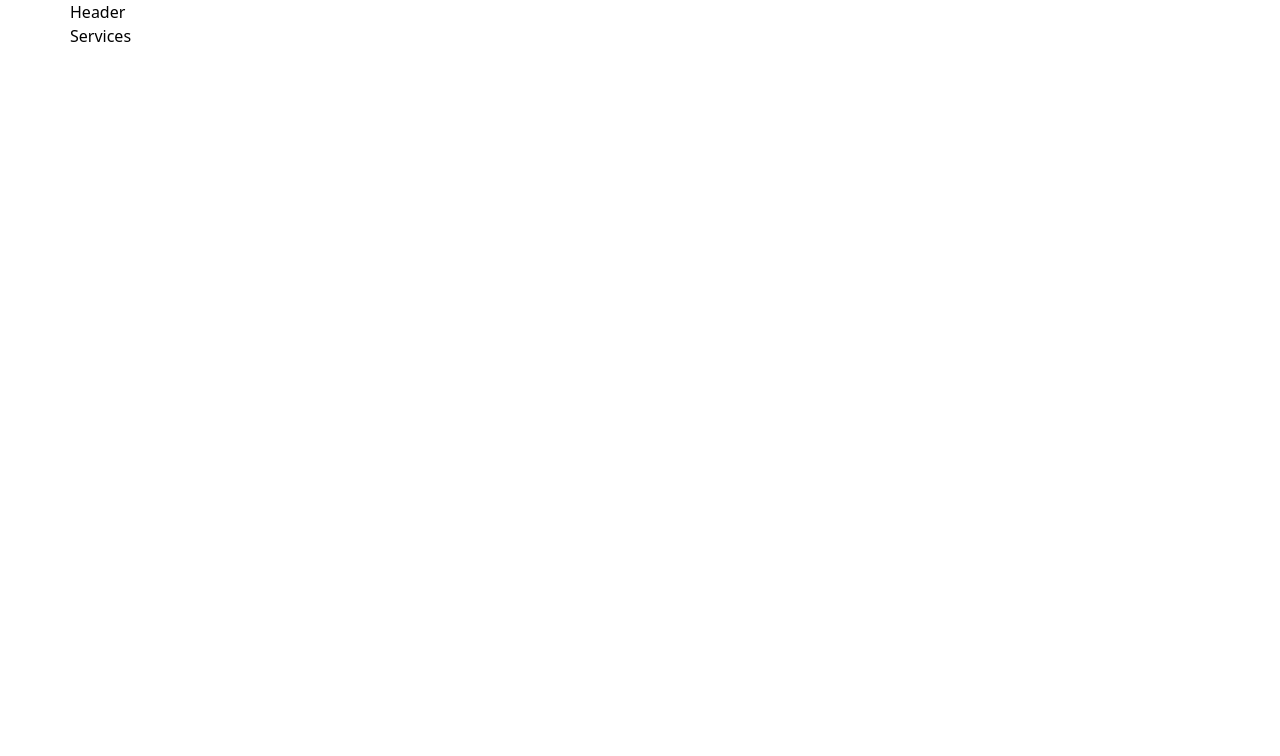
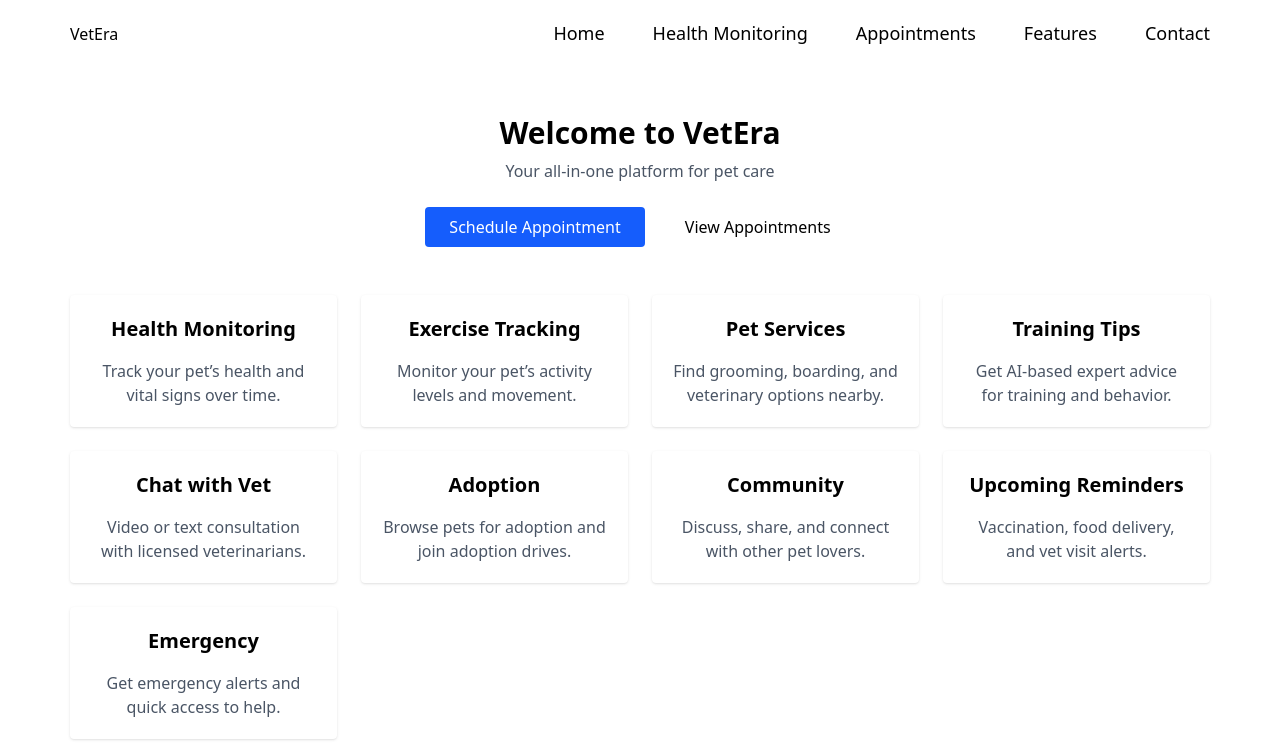
Before and after one commit to tarunmalik330/vet-era-new, a Next.js app: page / in a window 1280 px wide. Shown: the top 756 px of the page. Built offline with nearby package versions, Linux system fonts and the light colour scheme.

Commit message:
add header and services section

```diff
--- a/src/app/globals.css
+++ b/src/app/globals.css
@@ -16,3 +16,6 @@
   --leading-100: 100%;
   --text-13: 13px;
 }
+.nav_link {
+  @apply after:absolute after:w-full sm:after:h-0.5 after:h-px after:bg-black after:-bottom-1 after:left-0 after:transform after:scale-x-0 after:transition-transform after:duration-300 after:hover:scale-x-100;
+}
--- a/src/components/common/Header.jsx
+++ b/src/components/common/Header.jsx
@@ -1,13 +1,69 @@
-import React from 'react'
+"use client";
+import { NAV_LINKS_LIST } from "@/utils/helper";
+import Image from "next/image";
+import Link from "next/link";
+import { useState } from "react";
 
 const Header = () => {
+  const [isOpen, setIsOpen] = useState(false);
+  const toggleMenu = () => {
+    setIsOpen(!isOpen);
+  };
+
   return (
-    <div>
-        <div className="container xl:max-w-[1140px] 2xl:max-w-[1440px] xl:px-0 px-5 mx-auto">
-            Header
-        </div>
-    </div>
-  )
-}
+    <header className="py-5">
+      <div className="container xl:max-w-[1140px] 2xl:max-w-[1440px] mx-auto xl:px-0 px-5 w-full">
+        <nav className="flex items-center justify-between">
+          <Link href="/" className="relative z-10">
+            <p>VetEra</p>
+          </Link>
+          <div
+            className={`flex items-center md:flex-row flex-col md:static fixed duration-300 md:h-auto  ${
+              isOpen
+                ? "right-0 top-0 w-screen h-screen justify-center bg-white"
+                : "right-[-100%] top-0"
+            }`}
+          >
+            <ul className="flex items-center md:gap-8 lg:gap-12 gap-6 md:flex-row flex-col">
+              {NAV_LINKS_LIST.map((obj, index) => {
+                return (
+                  <li key={index}>
+                    <Link
+                      onClick={() => setIsOpen(false)}
+                      href={obj.href}
+                      className="text-black font-medium !leading-[150%] capitalize md:text-lg text-[4vw] relative nav_link"
+                    >
+                      {obj.link}
+                    </Link>
+                  </li>
+                );
+              })}
+            </ul>
+          </div>
+          <button
+            onClick={toggleMenu}
+            className="flex flex-col items-center justify-center w-10 h-10 focus:outline-none md:hidden"
+          >
+            <span
+              className={`block w-6 h-0.5 bg-black transition-transform duration-300 ${
+                isOpen ? "rotate-45 translate-y-1.5" : ""
+              }`}
+            ></span>
+            <span
+              className={`block w-6 h-0.5 bg-black my-1 transition-opacity duration-300 ${
+                isOpen ? "opacity-0" : ""
+              }`}
+            ></span>
+            <span
+              className={`block w-6 h-0.5 bg-black transition-transform duration-300 ${
+                isOpen ? "-rotate-45 -translate-y-1.5" : ""
+              }`}
+            ></span>
+          </button>
+        </nav>
+      </div>
+    </header>
+  );
+};
 
-export default Header
+export default Header;
--- a/src/components/home/Services.jsx
+++ b/src/components/home/Services.jsx
@@ -2,9 +2,74 @@ import React from "react";
 
 const Services = () => {
   return (
-    <div>
-      <div className="container xl:max-w-[1140px] 2xl:max-w-[1440px] xl:px-0 px-5 mx-auto">
-        Services
+    <div className="mt-12">
+      <div className="container xl:max-w-[1140px] 2xl:max-w-[1440px] w-full xl:px-0 px-5 mx-auto">
+        <h1 className="text-3xl font-bold mb-2 text-center">
+          Welcome to VetEra
+        </h1>
+        <p className="text-gray-600 mb-6 text-center">
+          Your all-in-one platform for pet care
+        </p>
+
+        <div className="flex gap-4 md:mb-12 mb-8 justify-center flex-wrap">
+          <button className="bg-blue-600 text-white px-6 py-2 rounded hover:bg-blue-700 transition">
+            Schedule Appointment
+          </button>
+          <button className="bg-white text-black hover:text-white px-6 py-2 rounded hover:bg-blue-700 transition">
+            View Appointments
+          </button>
+        </div>
+
+        <div className="grid grid-cols-1 sm:grid-cols-2 md:grid-cols-3 lg:grid-cols-4 gap-6">
+          {[
+            {
+              title: "Health Monitoring",
+              desc: "Track your pet’s health and vital signs over time.",
+            },
+            {
+              title: "Exercise Tracking",
+              desc: "Monitor your pet’s activity levels and movement.",
+            },
+            {
+              title: "Pet Services",
+              desc: "Find grooming, boarding, and veterinary options nearby.",
+            },
+            {
+              title: "Training Tips",
+              desc: "Get AI-based expert advice for training and behavior.",
+            },
+            {
+              title: "Chat with Vet",
+              desc: "Video or text consultation with licensed veterinarians.",
+            },
+            {
+              title: "Adoption",
+              desc: "Browse pets for adoption and join adoption drives.",
+            },
+            {
+              title: "Community",
+              desc: "Discuss, share, and connect with other pet lovers.",
+            },
+            {
+              title: "Upcoming Reminders",
+              desc: "Vaccination, food delivery, and vet visit alerts.",
+            },
+            {
+              title: "Emergency",
+              desc: "Get emergency alerts and quick access to help.",
+            },
+          ].map((item) => (
+            <div
+              key={item.title}
+              className="bg-white md:p-5 p-6 rounded shadow hover:shadow-md transition cursor-pointer"
+            >
+              <h3 className="font-semibold md:text-xl text-lg mb-4 text-center text-black">
+                {item.title}
+              </h3>
+              <p className="text-gray-600 md:text-base text-sm text-center">{item.desc}</p>
+            </div>
+          ))}
+        </div>
       </div>
     </div>
   );
--- a/src/utils/helper.js
+++ b/src/utils/helper.js
@@ -0,0 +1,22 @@
+export const NAV_LINKS_LIST = [
+  {
+    link: "home",
+    href: "/",
+  },
+  {
+    link: "health monitoring",
+    href: "#health-monitoring",
+  },
+  {
+    link: "Appointments",
+    href: "/appointments",
+  },
+  {
+    link: "features",
+    href: "#features",
+  },
+  {
+    link: "contact",
+    href: "#contact",
+  },
+];
```
